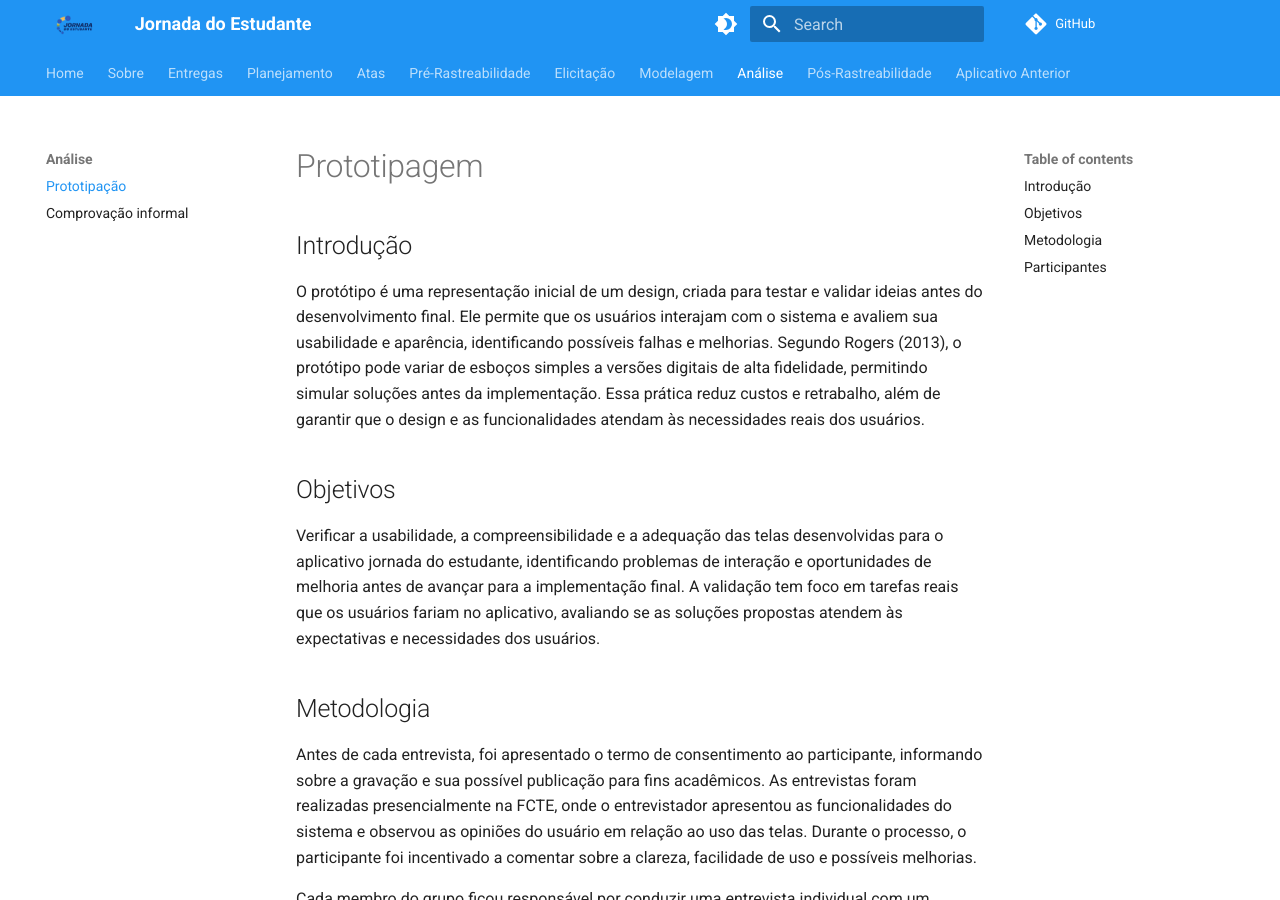
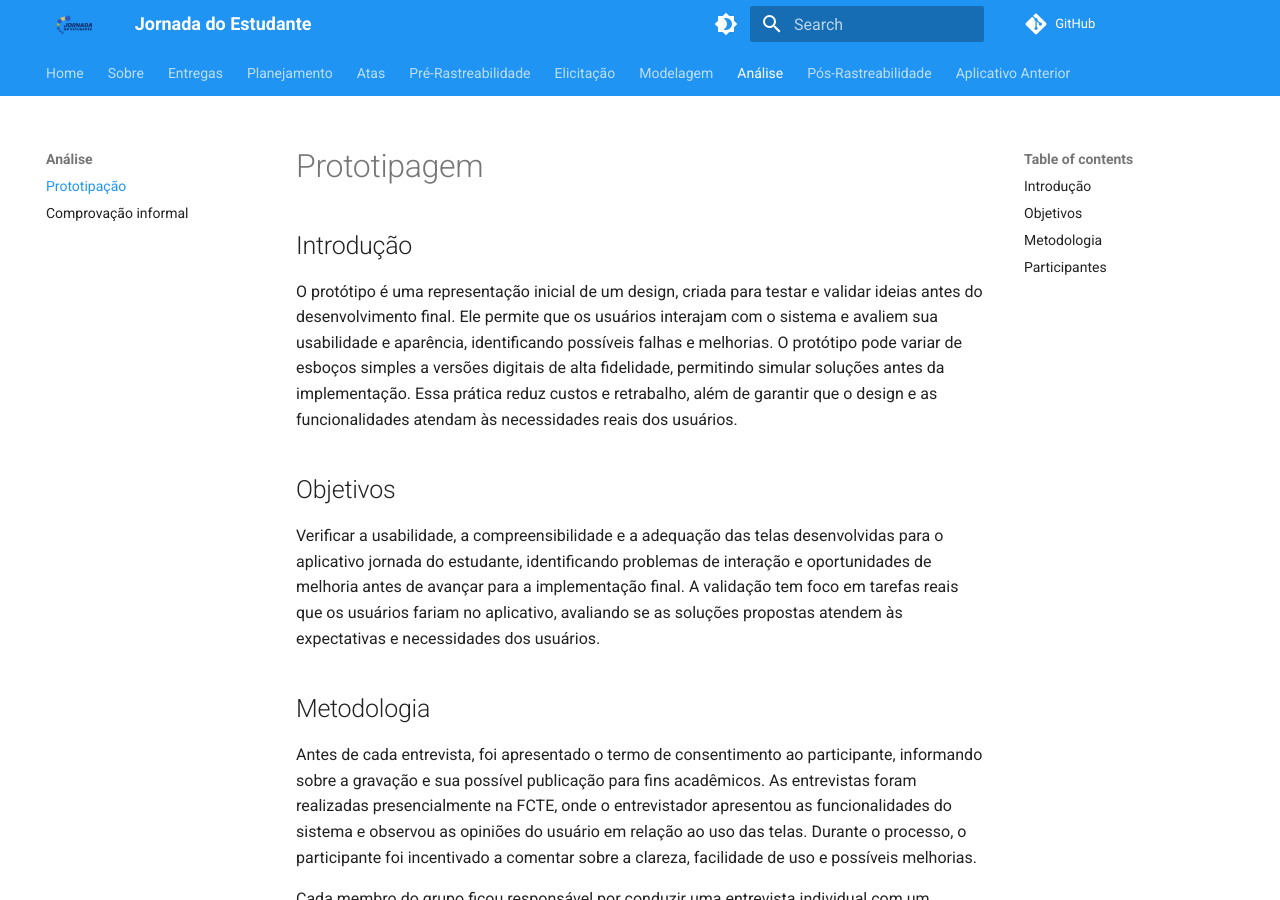
Before and after one commit to Requisitos-de-Software/2025.2-Grupo05, an MkDocs documentation site: the page built from docs/Análise/Prototipacao.md, in a window 1280 px wide and 900 px high. Built offline with MkDocs 1.6.1 and Material for MkDocs 9.7.7, drawn with Linux system fonts in a browser that asks for light colours; comment, search, counter and statistics services are not loaded; some of the changed text lies outside the part shown.

```diff
--- a/docs/Análise/Prototipacao.md
+++ b/docs/Análise/Prototipacao.md
@@ -3,7 +3,7 @@
 ## Introdução
 
 O protótipo é uma representação inicial de um design, criada para testar e validar ideias antes do desenvolvimento final. Ele permite que os usuários interajam com o sistema e avaliem sua usabilidade e aparência, identificando possíveis falhas e melhorias.
-Segundo Rogers (2013), o protótipo pode variar de esboços simples a versões digitais de alta fidelidade, permitindo simular soluções antes da implementação. Essa prática reduz custos e retrabalho, além de garantir que o design e as funcionalidades atendam às necessidades reais dos usuários.
+ O protótipo pode variar de esboços simples a versões digitais de alta fidelidade, permitindo simular soluções antes da implementação. Essa prática reduz custos e retrabalho, além de garantir que o design e as funcionalidades atendam às necessidades reais dos usuários.
 
 ## Objetivos
 
```
Also changed, not shown: other parts of docs/Análise/Prototipacao.md (+4 -1 lines).
